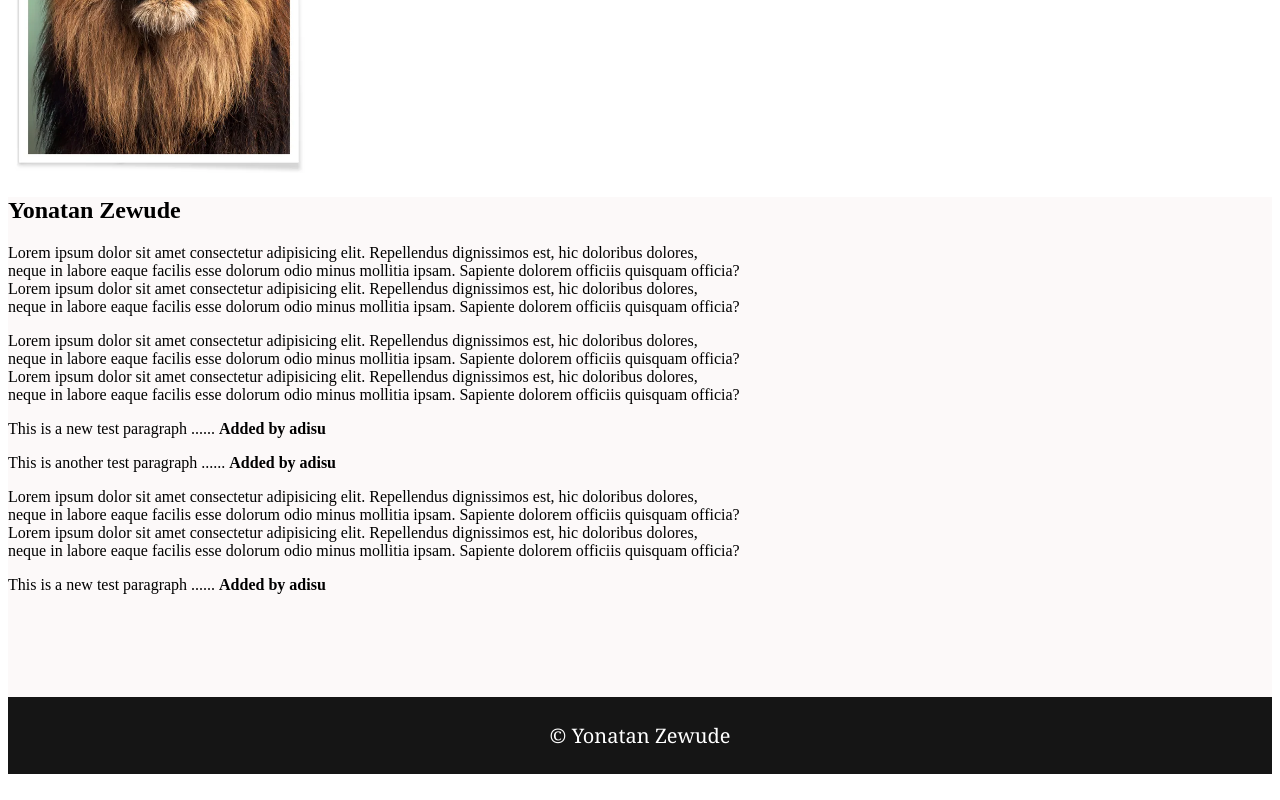
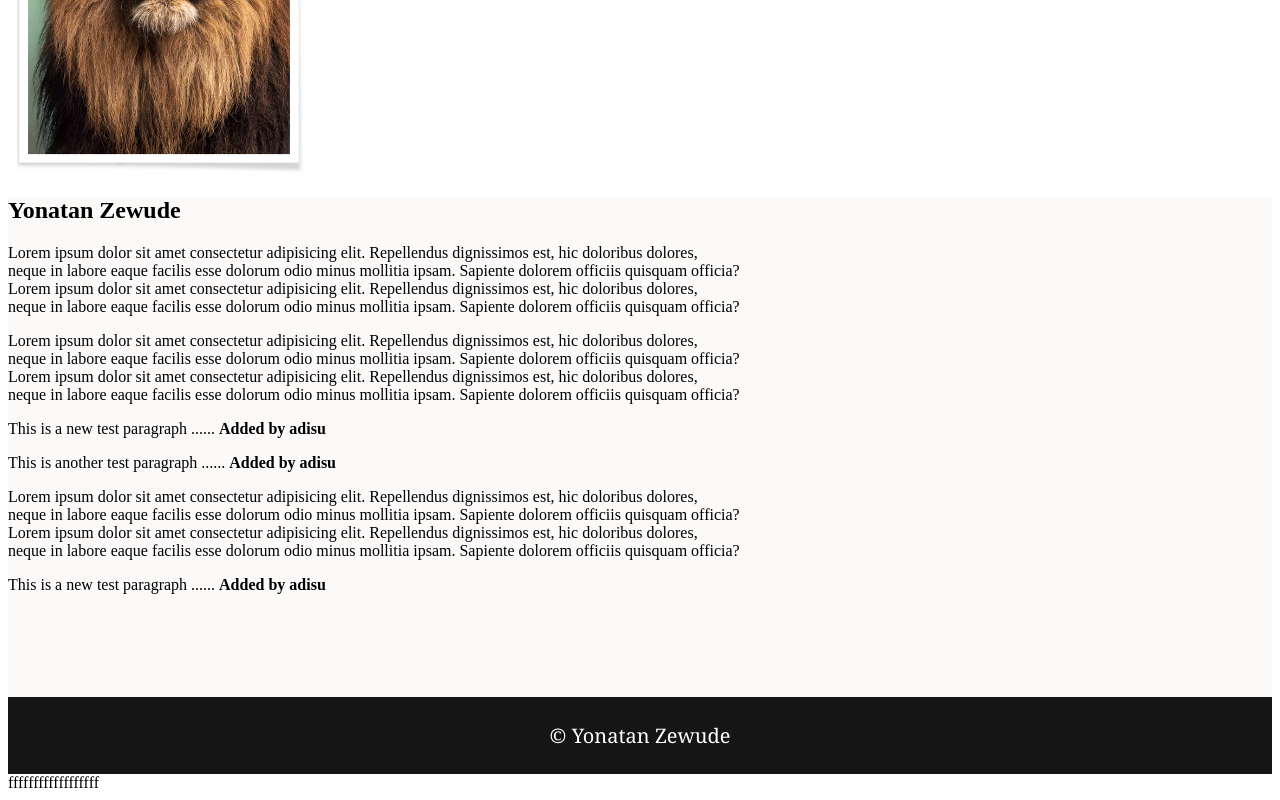
Before and after one commit to YonatanZewude/Mitt-CV, a plain HTML site: page index.html in a window 1280 px wide. Shown: the part 564-1364 px from the top of the page. Drawn offline with Linux system fonts and the light colour scheme.

Commit message:
commit wit PR

```diff
--- a/index.html
+++ b/index.html
@@ -68,4 +68,7 @@
             </div>
 
         </body>
+        <footer>
+            ffffffffffffffffff
+        </footer>
 </html>
```
